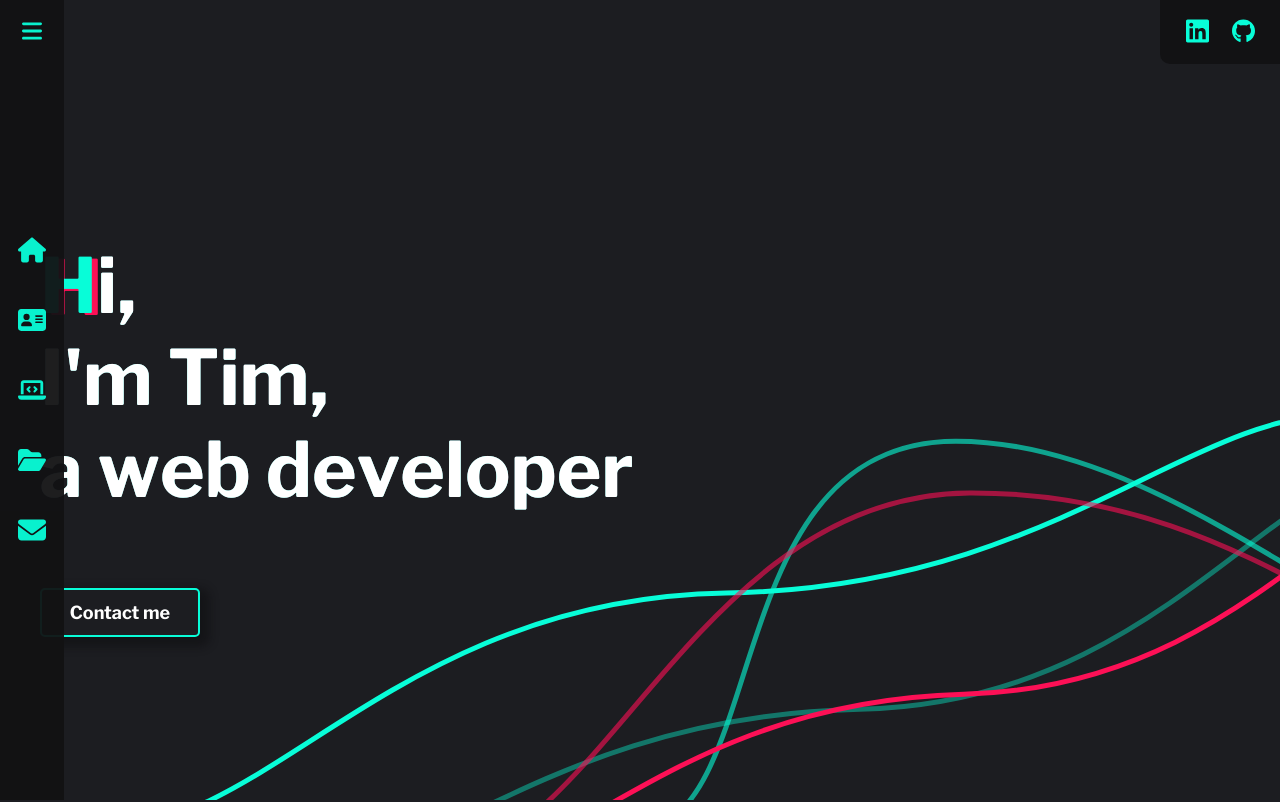
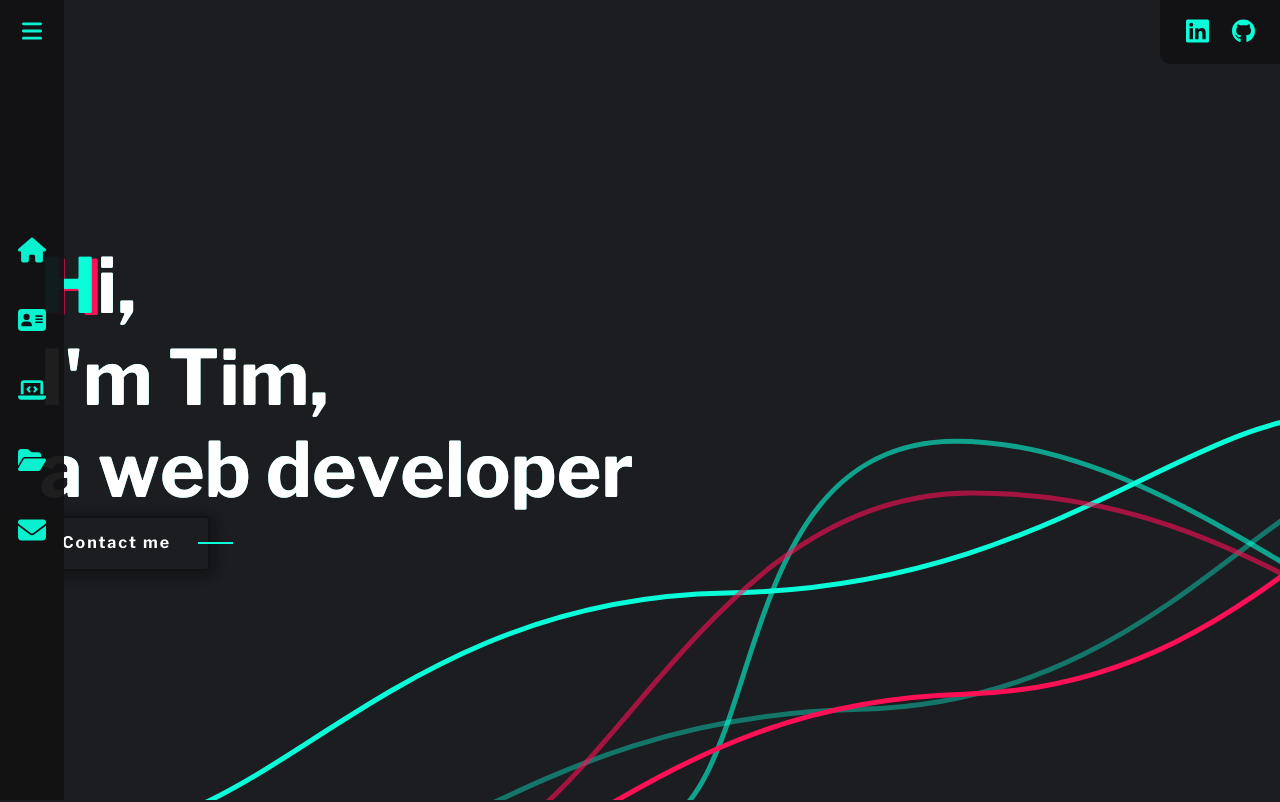
Before and after one commit to Tim-jn/Portfolio, a React (Create React App) app: page / in a window 1280 px wide. Shown: the top 802 px of the page. Built offline with nearby package versions, Linux system fonts and the light colour scheme.

Commit message:
updated style button

```diff
--- a/src/Components/Button/Button.scss
+++ b/src/Components/Button/Button.scss
@@ -1,28 +1,136 @@
 @import '../../App.scss';
 
-.button {
-  padding: 12px 27px;
-  background: $primary-bg-color;
-  border: 2px solid $third-font-color;
-  color: $third-font-color;
+.btn-slice {
+  padding: 15px 20px;
+  border: 2px solid $secondary-bg-color;
   border-radius: 5px;
-  font-weight: bold;
-  font-size: 18px;
-  box-shadow: 5px 5px 8px 5px rgba(12, 12, 14, 0.48);
+  color: #ffffff;
+  font-size: 16px;
+  font-weight: 700;
+  letter-spacing: 2px;
   position: relative;
-  margin-top: 6%;
-  overflow: hidden;
-  cursor: pointer;
-  white-space: nowrap;
-  max-width: 160px;
-  width: 100%;
+  width: 170px;
+  box-shadow: 2px 2px 8px 5px rgba(12, 12, 14, 0.48);
+
+  -webkit-transition: all 1000ms cubic-bezier(0.890, 0, 0.140, 1); /* older webkit */
+  -webkit-transition: all 1000ms cubic-bezier(0.890, -0.170, 0.140, 1.225);
+  -moz-transition: all 1000ms cubic-bezier(0.890, -0.170, 0.140, 1.225);
+  -o-transition: all 1000ms cubic-bezier(0.890, -0.170, 0.140, 1.225);
+  transition: all 1000ms cubic-bezier(0.890, -0.170, 0.140, 1.225); /* custom */
+
+  -webkit-transition-timing-function: cubic-bezier(0.890, 0, 0.140, 1); /* older webkit */
+  -webkit-transition-timing-function: cubic-bezier(0.890, -0.170, 0.140, 1.225);
+  -moz-transition-timing-function: cubic-bezier(0.890, -0.170, 0.140, 1.225);
+  -o-transition-timing-function: cubic-bezier(0.890, -0.170, 0.140, 1.225);
+  transition-timing-function: cubic-bezier(0.890, -0.170, 0.140, 1.225); /* custom */
 }
 
-.button a {
+.btn-slice #top  {
   position: relative;
-  transition: all 0.3s ease-Out;
-  text-decoration: none;
-  color: $primary-font-color;
+  height: 11px;
+  overflow: hidden;
+  top: 0px;
+  -webkit-transition: all 300ms cubic-bezier(1.000, 0, 0.025, 1); /* older webkit */
+  -webkit-transition: all 300ms cubic-bezier(1.000, -0.055, 0.025, 1.040);
+  -moz-transition: all 300ms cubic-bezier(1.000, -0.055, 0.025, 1.040);
+  -o-transition: all 300ms cubic-bezier(1.000, -0.055, 0.025, 1.040);
+  transition: all 300ms cubic-bezier(1.000, -0.055, 0.025, 1.040); /* custom */
+
+  -webkit-transition-timing-function: cubic-bezier(1.000, 0, 0.025, 1); /* older webkit */
+  -webkit-transition-timing-function: cubic-bezier(1.000, -0.055, 0.025, 1.040);
+  -moz-transition-timing-function: cubic-bezier(1.000, -0.055, 0.025, 1.040);
+  -o-transition-timing-function: cubic-bezier(1.000, -0.055, 0.025, 1.040);
+  transition-timing-function: cubic-bezier(1.000, -0.055, 0.025, 1.040); /* custom */
+
+  -webkit-transition-delay:0.35s;
+  -moz-transition-delay:0.35s;
+  -ms-transition-delay:0.35s;
+  -o-transition-delay:0.35s;
+  transition-delay:0.35s;
+}
+
+.btn-slice #bottom  {
+  position: relative;
+  height: 10px;
+  overflow: hidden;
+  bottom: 0;
+  -webkit-transition: all 300ms cubic-bezier(1.000, 0, 0.025, 1); /* older webkit */
+  -webkit-transition: all 300ms cubic-bezier(1.000, -0.055, 0.025, 1.040);
+  -moz-transition: all 300ms cubic-bezier(1.000, -0.055, 0.025, 1.040);
+  -o-transition: all 300ms cubic-bezier(1.000, -0.055, 0.025, 1.040);
+  transition: all 300ms cubic-bezier(1.000, -0.055, 0.025, 1.040); /* custom */
+
+  -webkit-transition-timing-function: cubic-bezier(1.000, 0, 0.025, 1); /* older webkit */
+  -webkit-transition-timing-function: cubic-bezier(1.000, -0.055, 0.025, 1.040);
+  -moz-transition-timing-function: cubic-bezier(1.000, -0.055, 0.025, 1.040);
+  -o-transition-timing-function: cubic-bezier(1.000, -0.055, 0.025, 1.040);
+  transition-timing-function: cubic-bezier(1.000, -0.055, 0.025, 1.040); /* custom */
+
+  -webkit-transition-delay:0.35s;
+  -moz-transition-delay:0.35s;
+  -ms-transition-delay:0.35s;
+  -o-transition-delay:0.35s;
+  transition-delay:0.35s;
+}
+
+.btn-slice #bottom span {
+  top: -11px;
+  position: absolute;
+  left: 0;
+  font-family: $primary-font-fam;
+}
+
+.btn-slice #top span {
+  font-family: $primary-font-fam;
+}
+
+.btn-slice:hover #top {
+  top: -5px;
+  -webkit-transition-delay:0.35s;
+  -moz-transition-delay:0.35s;
+  -ms-transition-delay:0.35s;
+  -o-transition-delay:0.35s;
+  transition-delay:0.35s;
+}
+
+.btn-slice:hover #bottom {
+  bottom: -4px;
+  -webkit-transition-delay:0.35s;
+  -moz-transition-delay:0.35s;
+  -ms-transition-delay:0.35s;
+  -o-transition-delay:0.35s;
+  transition-delay:0.35s;
+}
+
+.btn-slice:hover, .btn-slice:focus, .btn-slice:active {
+  margin-left: 10px;
+  border: 2px solid $third-font-color;
+}
+
+.btn-slice:before{
+  content: '';
+  height: 2px;
+  width: 35px;
+  background-color: $third-font-color;
+  position: absolute;
+  margin-top: 9px;
+  right: -25px;
+
+  -webkit-transition: all 1000ms cubic-bezier(0.890, 0, 0.140, 1); /* older webkit */
+  -webkit-transition: all 1000ms cubic-bezier(0.890, -0.170, 0.140, 1.225);
+  -moz-transition: all 1000ms cubic-bezier(0.890, -0.170, 0.140, 1.225);
+  -o-transition: all 1000ms cubic-bezier(0.890, -0.170, 0.140, 1.225);
+  transition: all 1000ms cubic-bezier(0.890, -0.170, 0.140, 1.225); /* custom */
+
+  -webkit-transition-timing-function: cubic-bezier(0.890, 0, 0.140, 1); /* older webkit */
+  -webkit-transition-timing-function: cubic-bezier(0.890, -0.170, 0.140, 1.225);
+  -moz-transition-timing-function: cubic-bezier(0.890, -0.170, 0.140, 1.225);
+  -o-transition-timing-function: cubic-bezier(0.890, -0.170, 0.140, 1.225);
+  transition-timing-function: cubic-bezier(0.890, -0.170, 0.140, 1.225); /* custom */
+}
+
+.btn-slice:hover:before{
+  width: 130%;
 }
 
 // tablet
--- a/src/Components/Button/Button.tsx
+++ b/src/Components/Button/Button.tsx
@@ -1,12 +1,15 @@
 import './Button.scss'
 
-export default function ContactBtn({ className, text, href }: Props) {
+export default function Button ({ className, text, href }: Props) {
   return (
-    <button className={className}>
-      <div id="slide-right"></div>
-      <div id="slide-left"></div>
-      <a href={href}>{text}</a>
-    </button>
+    <a href={href} className="btn-slice">
+      <div className={className} id="top">
+        <span>{text}</span>
+      </div>
+      <div className={className} id="bottom">
+        <span>{text}</span>
+      </div>
+    </a>
   )
 }
 
--- a/src/Components/HomeContent/HomeContent.scss
+++ b/src/Components/HomeContent/HomeContent.scss
@@ -3,6 +3,8 @@
 .main-title {
   transform: translateY(30%);
   height: 100%;
+  display: flex;
+  flex-direction: column;
 }
 
 .letter-spaced {
--- a/src/Components/HomeContent/HomeContent.tsx
+++ b/src/Components/HomeContent/HomeContent.tsx
@@ -1,4 +1,4 @@
-import ContactBtn from '../Button/Button'
+import Button from '../Button/Button'
 import './HomeContent.scss'
 
 export default function Title() {
@@ -75,7 +75,11 @@ export default function Title() {
           r
         </span>
       </h1>
-      <ContactBtn className="button contact-btn" text="Contact me" href="#contact" />
+      <Button
+        className="button contact-btn"
+        text="Contact me"
+        href="#contact"
+      />
     </div>
   )
 }
--- a/src/Components/WorkGallery/WorkGallery.scss
+++ b/src/Components/WorkGallery/WorkGallery.scss
@@ -41,7 +41,3 @@
         z-index: 2;
     }
 }
-
-.preview-button {
-    margin-top: 0;
-}
```
